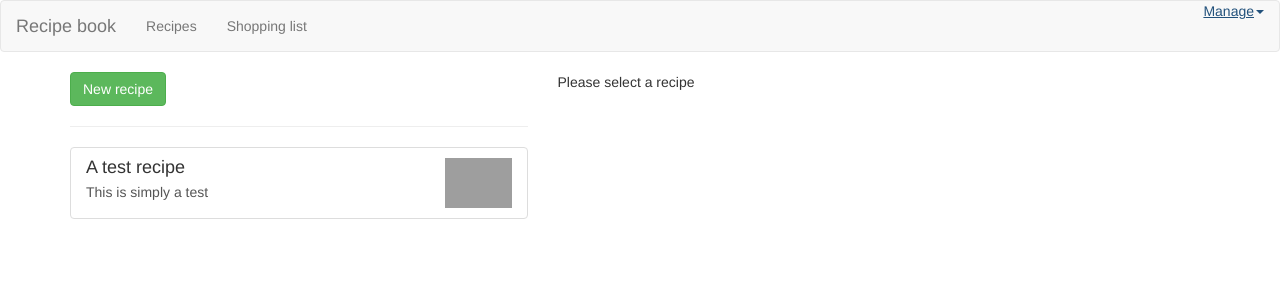
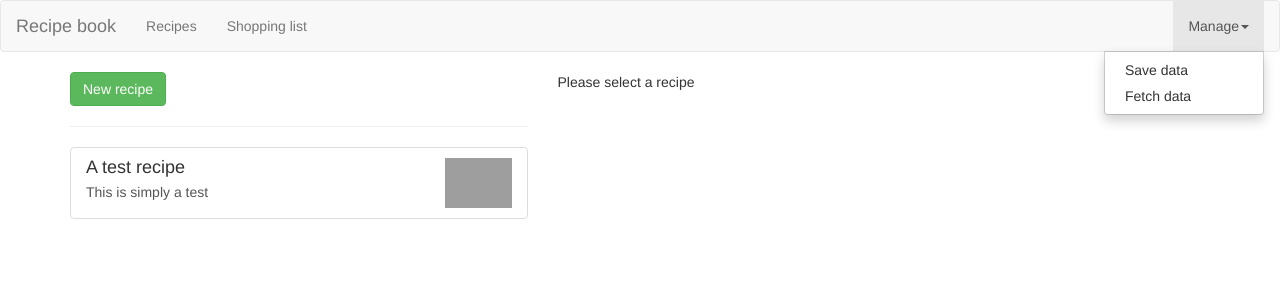
Before and after one commit to Chidoge/Recipe-Shopping-Book, an Angular app: page / in a window 1280 px wide. Both pictures are taken after a click on the button "Manage". Shown: the top 300 px of the page. Built offline with nearby package versions, Linux system fonts and the light colour scheme; grey boxes are pictures that could not be loaded.

Commit message:
Used directive to toggle dropdown menu

```diff
--- a/src/app/app.module.ts
+++ b/src/app/app.module.ts
@@ -11,6 +11,7 @@ import { RecipeDetailComponent } from './recipes/recipe-detail/recipe-detail.com
 import { RecipeItemComponent } from './recipes/recipe-list/recipe-item/recipe-item.component';
 import { ShoppingListComponent } from './shopping-list/shopping-list.component';
 import { ShoppingEditComponent } from './shopping-list/shopping-edit/shopping-edit.component';
+import { DropdownDirective } from './shared/dropdown.directive';
 
 @NgModule({
   declarations: [
@@ -21,7 +22,8 @@ import { ShoppingEditComponent } from './shopping-list/shopping-edit/shopping-ed
     RecipeDetailComponent,
     RecipeItemComponent,
     ShoppingListComponent,
-    ShoppingEditComponent
+    ShoppingEditComponent,
+    DropdownDirective
   ],
   imports: [
     BrowserModule,
--- a/src/app/header/header.component.html
+++ b/src/app/header/header.component.html
@@ -9,8 +9,13 @@
 				<li><a href = "#" (click) = "onSelect('shopping-list')">Shopping list</a></li>
 			</ul>
 			<ul class = "nav navbar-nav navbar-right">
-				<a href = "#" class = "dropdown-toggle" role = "button">Manage<span class = "caret"></span></a>
-				<li class = "dropdown"></li>
+				<li appDropdown class = "dropdown">
+					<a href = "#" class = "dropdown-toggle" role = "button">Manage<span class = "caret"></span></a>
+					<ul class = "dropdown-menu">
+						<li><a href = '#'>Save data</a></li>
+						<li><a href = '#'>Fetch data</a></li>
+					</ul>
+				</li>
 			</ul>
 		</div>
 	</div>
--- a/src/app/recipes/recipe-detail/recipe-detail.component.html
+++ b/src/app/recipes/recipe-detail/recipe-detail.component.html
@@ -10,7 +10,7 @@
 </div>
 <div class = "row">
 	<div class = "col-xs-12">
-		<div class = "btn-group">
+		<div appDropdown class = "btn-group">
 			<button class = "btn btn-primary dropdown-toggle">
 				Manage recipe <span class ="caret"></span>
 			</button>
--- a/src/app/recipes/recipe-detail/recipe-detail.component.ts
+++ b/src/app/recipes/recipe-detail/recipe-detail.component.ts
@@ -1,10 +1,12 @@
 import { Component, OnInit, Input } from '@angular/core';
+import { Recipe } from '../recipe.model';
 
 @Component({
   selector: 'app-recipe-detail',
   templateUrl: './recipe-detail.component.html',
   styleUrls: ['./recipe-detail.component.css']
 })
+
 export class RecipeDetailComponent implements OnInit {
 
 	@Input() recipe: Recipe;
--- a/src/app/recipes/recipes.component.ts
+++ b/src/app/recipes/recipes.component.ts
@@ -1,4 +1,5 @@
 import { Component, OnInit } from '@angular/core';
+import { Recipe } from './recipe.model';
 
 @Component({
 	selector: 'app-recipes',
--- /dev/null
+++ b/src/app/shared/dropdown.directive.ts
@@ -0,0 +1,18 @@
+import { Directive, HostListener, HostBinding } from '@angular/core';
+
+
+@Directive({
+	selector : '[appDropdown]'
+})
+
+
+export class DropdownDirective {
+
+	@HostBinding('class.open') isOpen = false;
+
+	@HostListener('click') toggleOpen() {
+
+		this.isOpen = !this.isOpen;
+
+	}
+}
--- a/src/app/shopping-list/shopping-edit/shopping-edit.component.ts
+++ b/src/app/shopping-list/shopping-edit/shopping-edit.component.ts
@@ -6,7 +6,7 @@ import { Ingredient } from '../../shared/ingredient.model';
   templateUrl: './shopping-edit.component.html',
   styleUrls: ['./shopping-edit.component.css']
 })
-export class ShoppingEditComponent implements OnInit {
+export class ShoppingEditComponent {
 
 	@ViewChild('nameInput') nameInputRef: ElementRef;
 	@ViewChild('amountInput') amountInputRef: ElementRef;
@@ -17,8 +17,13 @@ export class ShoppingEditComponent implements OnInit {
 
 
 	onAddItem() {
-		const newIngredient = new Ingredient(this.nameInputRef.nativeElement.value, this.amountInputRef.nativeElement.value);
-		this.ingredientAdded.emit(newIngredient);
+		const name = this.nameInputRef.nativeElement.value;
+		const amount = this.amountInputRef.nativeElement.value;
+		if (name && amount) {
+			const newIngredient = new Ingredient(name, amount);
+			this.ingredientAdded.emit(newIngredient);
+		}
+
 	}
 
 }
--- a/src/app/shopping-list/shopping-list.component.ts
+++ b/src/app/shopping-list/shopping-list.component.ts
@@ -1,4 +1,4 @@
-import { Component, OnInit } from '@angular/core';
+import { Component } from '@angular/core';
 
 import { Ingredient } from '../shared/ingredient.model';
 
@@ -7,7 +7,7 @@ import { Ingredient } from '../shared/ingredient.model';
 	templateUrl: './shopping-list.component.html',
 	styleUrls: ['./shopping-list.component.css']
 })
-export class ShoppingListComponent implements OnInit {
+export class ShoppingListComponent {
 
 	ingredients: Ingredient[] = [
 		new Ingredient('Apple',5),
```
